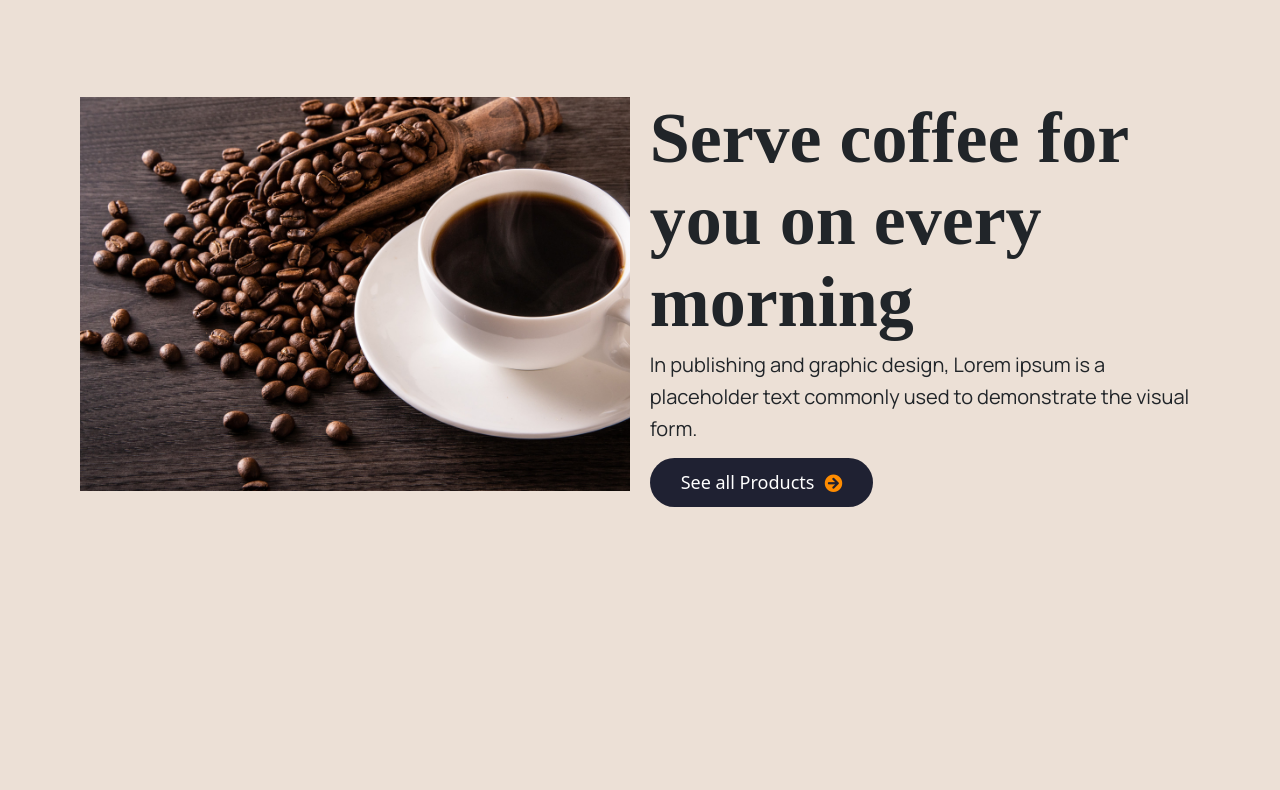
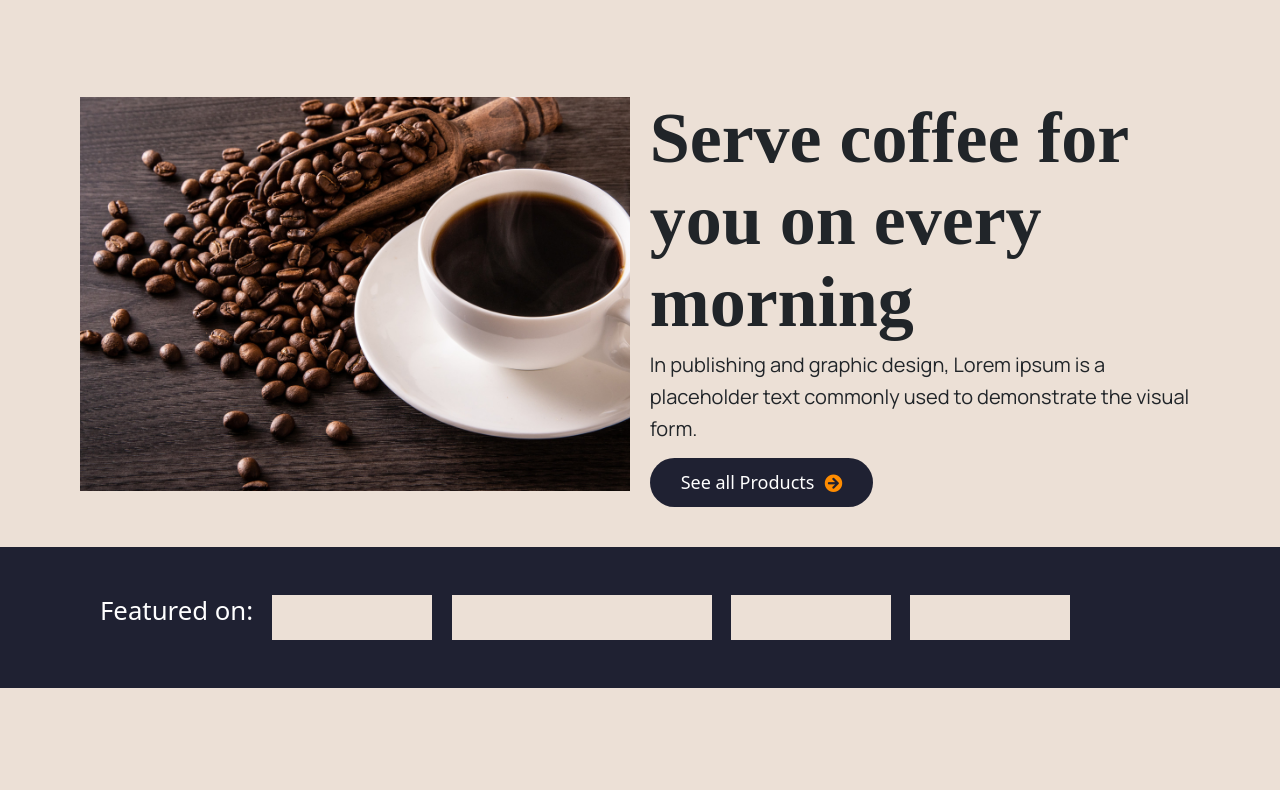
Before and after one commit to Tohirjon-Odilov/figma-CoffeeService-website, a plain HTML site: page index.html in a window 1280 px wide. Shown: the part 63-853 px from the top of the page. Drawn offline with Linux system fonts and the light colour scheme.

Commit message:
--- Auto-Git Commit ---

```diff
--- a/css/style.css
+++ b/css/style.css
@@ -53,11 +53,11 @@ html {
   position: fixed;
   z-index: 1000;
   display: flex;
-  justify-content: space-around;
+  justify-content: space-between;
 }
 
 .line {
-  width: 85%;
+  width: 98%;
   position: absolute;
   top: 50px;
   border-bottom: solid black 1px;
@@ -87,7 +87,7 @@ html {
 
 .home {
   width: 100%;
-  height: 120vh;
+  min-height: 120vh;
   background: #ece0d6;
 }
 
@@ -120,6 +120,37 @@ html {
 .container {
   position: relative;
   top: 20vh;
+}
+
+/* home-footer */
+
+.home-footer{
+  margin-top: 200px;
+}
+
+.home-footer .box{
+  width: 100%;
+  min-height: 141px;
+  background: #1F2132;
+  display: flex;
+  align-items: center;
+  padding: 0 100px;
+}
+
+.home-footer .box .part{
+  display: flex;
+}
+
+.home-footer .box .logo{
+  width: 160px;
+  height: 45px;
+  background: #ece0d6;
+}
+
+.home-footer .box .logo:nth-child(3){
+  width: 260px;
+  height: 45px;
+  background: #ece0d6;
 }
 
 /* media queries */
@@ -167,11 +198,25 @@ html {
   #menu-btn {
     display: inline-block;
   }
+
+ .home-footer .part{
+   flex-wrap: wrap;
+   justify-content: center;
+ }
+
+ .home-footer .box{
+   padding: 30px;
+ }
+
+ .home-footer .logo{
+  margin-bottom: 10px;
+ }
+
 }
 
 @media (max-width: 450px) {
   html {
-    /* font-size: 60%; */
+    font-size: 60%;
   }
 
   .heading {
--- a/index.html
+++ b/index.html
@@ -75,6 +75,19 @@
                         </div>
                     </div>
                 </div>
+
+            </div>
+
+            <div class="home-footer">
+                <div class="box">
+                    <div class="part">
+                        <h2 class="text-white">Featured on:</h2>
+                        <div class="mx-4 logo"></div>
+                        <div class="logo"></div>
+                        <div class="mx-4 logo"></div>
+                        <div class="logo"></div>
+                    </div>
+                </div>
             </div>
 
         </section>
```
Also changed, not shown: img/logo1.jpg (added).
